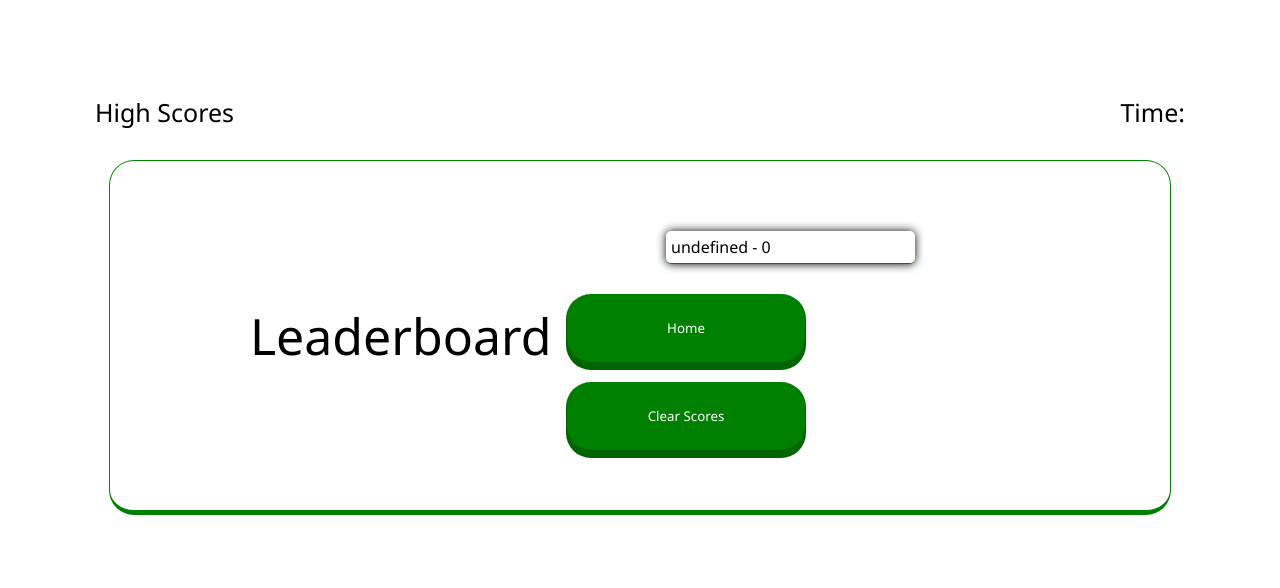
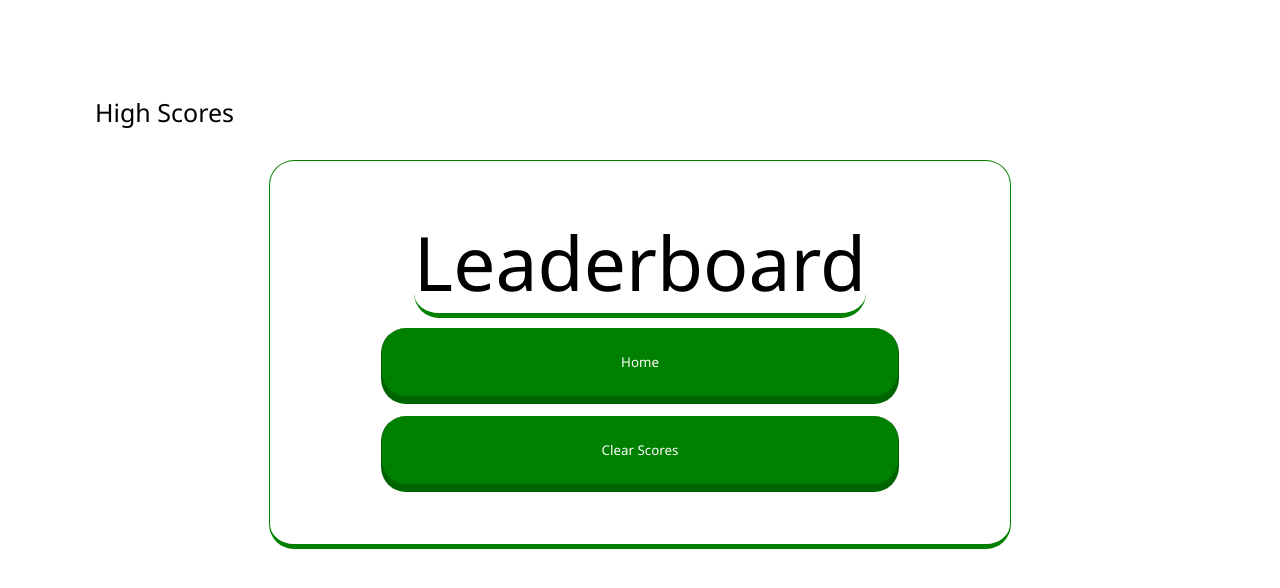
Before and after one commit to chrisrw300/javascript-quiz, a plain HTML site: page index.html in a window 1280 px wide. Both pictures are taken after a click on the link "High Scores". Drawn offline with Linux system fonts and the light colour scheme.

Commit message:
added more css and javascript

```diff
--- a/assets/css/style.css
+++ b/assets/css/style.css
@@ -2,6 +2,11 @@
     margin: 0;
     padding: 0;
     font-family: 'Segoe UI', Tahoma, Geneva, Verdana, sans-serif;
+}
+
+/*hide styles*/
+.hide {
+    display: none;
 }
 
 /*header styles*/
@@ -35,9 +40,9 @@
 #quiz-wrapper {
     display: flex;
     flex-wrap: wrap;
-    justify-content: center;
+    justify-content: space-around;
     align-items: center;
-    width: 75%;
+    width: 50%;
     background-color: white;
     padding: 50px;
     margin: 0 auto;
@@ -83,8 +88,9 @@ li {
     list-style: none;
 }
 
+/*answer button styles*/
 #answer-id {
-    margin: 0;
+    margin: 0 auto;
     width: 100%;
     background-color: green;
     border-radius: 25px;
@@ -92,6 +98,7 @@ li {
     border-bottom: none;
     border-left: thin solid darkgreen;
     border-right: thin solid darkgreen;
+    font-size: 20px;
     color: white;
     padding: 25px 75px;
     box-shadow: 0 8px 0 darkgreen;
@@ -103,6 +110,7 @@ li {
     box-shadow: 0 4px 0 darkgreen;
 }
 
+/*submit button styles*/
 #submit-id {
     margin: 0;
     width: 100%;
@@ -113,6 +121,7 @@ li {
     border-left: thin solid darkgreen;
     border-right: thin solid darkgreen;
     color: white;
+    font-size: 20px;
     padding: 25px 75px;
     box-shadow: 0 8px 0 darkgreen;
 }
@@ -123,6 +132,7 @@ li {
     box-shadow: 0 4px 0 darkgreen;
 }
 
+/*score id styles*/
 #score-id {
     font-size: 30px;
     margin-bottom: 50px;
@@ -131,7 +141,6 @@ li {
 
 #form-id {
     display: flex;
-    flex-wrap: wrap;
     justify-content: center;
     align-items: center;
     outline: none;
@@ -143,19 +152,30 @@ li {
     border-radius: 12px;
 }
 
-#final-hi-id {
+#final-score-id {
     width: 50%;
     margin: 20px auto;
-    border-bottom: thin solid green;
+    border-bottom: thick solid green;
 	color: black;
     border-radius: 5px;
     padding: 5px;
     box-shadow: 0 0 10px;
 }
 
-#home-bt-id {
-    margin: 10px 15px;
-    width: 50%;
+#leaderboard-header-id {
+    text-align: center;
+    font-size: 75px;
+    color: black;
+    margin: 0 auto;
+    display: block;
+    border-radius: 25px;
+    border-bottom: thick solid green;
+}
+
+/*button for going back to main page and clearing leaderboard*/
+#home-btn {
+    margin: 10px auto;
+    width: 100%;
     background-color: green;
     border-radius: 25px;
     border-top: none;
@@ -163,11 +183,11 @@ li {
     border-left: thin solid darkgreen;
     border-right: thin solid darkgreen;
     color: white;
-    padding: 25px 75px;
+    padding: 25px 100px;
     box-shadow: 0 8px 0 darkgreen;
 }
 
-#home-bt-id:hover {
+#home-btn:hover {
     transition: 0.3s;
     transform: translateY(5%);
     box-shadow: 0 4px 0 darkgreen;
--- a/assets/js/quiz.js
+++ b/assets/js/quiz.js
@@ -5,17 +5,18 @@ var startBtn = document.querySelector('#start-btn');      //start button
 var quizQuestionEl = document.querySelector('#question');
 var quizWrapper = document.querySelector('#quiz-wrapper');
 var quizDivEl = document.querySelector('#quiz');
-var createFormEl = document.createElement("form")
-var initialInputEl = document.createElement("input")
-var finalScoreButtonEl = document.createElement("button")
-var quizScoreEl = document.createElement("p")
-var finalScoreEl = document.createElement("ul")
-var goHomeButtonEl = document.createElement("button")
-var clearScoresEl = document.createElement("button")
-var currentQuestion = 0
-var points = 0;
+var createFormEl = document.createElement('form');
+var initialInputEl = document.createElement('input');
+var finalScoreButtonEl = document.createElement('button');
+var quizScoreEl = document.createElement('p');
+var finalScoreEl = document.createElement('ul');
+var goHomeButtonEl = document.createElement('button');
+var clearScoresEl = document.createElement('button');
+var currentQuestion = 0;
 var timeLeft = 60;
+var points = timeLeft;
 
+//array declaration
 var quizQuestionsArray = [
     {
         question: 'Commonly used data types do NOT include:',
@@ -44,7 +45,7 @@ var quizQuestionsArray = [
 
 ]
 
-var startQuiz = function () {
+function startQuiz() {
     var quests = quizQuestionsArray[currentQuestion].question;
     var currentAns = quizQuestionsArray[currentQuestion].choices;
     var ulEl = document.createElement("ul");
@@ -72,19 +73,18 @@ var startQuiz = function () {
     };
 
     if (quests === null) {
-        highScore()
+        highScore();
     }
 
-    quizDivEl.appendChild(ulEl)
+    quizDivEl.appendChild(ulEl);
 
-    quizQuestionEl.textContent = quests
+    quizQuestionEl.textContent = quests;
 
 };
 
 function buttonClick() {
     if (this.value === quizQuestionsArray[currentQuestion].answer.toString()) {
         currentQuestion++;
-        timeLeft = timeLeft - 0;
         startQuiz();
     } else {
         timeLeft = timeLeft - 10;
@@ -100,17 +100,22 @@ function countdownTimer() {
         if (timeLeft > 1) {
             timerEl.textContent = timeLeft + ' seconds left';
             timeLeft--;
-        } else if (timeLeft === 1) {
-            timerEl.textContent = timeLeft;
+
+        }
+        else if (quizQuestionsArray[currentQuestion].question === null) {
+
+
+            quizDivEl.innerHTML = '';
+            return highScore();
+        }
+        else if (timeLeft === 1) {
+            timerEl.textContent = timeLeft + ' second left';
             timeLeft--;
-        } else if (quizQuestionsArray[currentQuestion].question === null) {
+        }
+        else if (timeLeft === 0) {
             clearInterval(timeInterval);
-        } else if (timeLeft === 0) {
-            quizQuestionEl.textContent = 'Quiz Complete!';
-            quizDivEl.innerHTML = '';
-            clearInterval(timeInterval);
-            return highScore();
-        } else {
+        }
+         else {
             timerEl.textContent = '';
             clearInterval(timeInterval);
         }
@@ -118,71 +123,107 @@ function countdownTimer() {
 }
 
 
-var showQuestion = function (answerInd) {
+function showQuestion(answerInd) {
     if (quizQuestionsArray[currentQuestion].answer == answerInd) {
-        currentQuestion++
-        startQuiz()
+        currentQuestion++;
+        startQuiz();
     } else {
-        currentQuestion++
-        startQuiz()
+        currentQuestion++;
+        startQuiz();
     }
 
 }
 
-var highScore = function () {
+function highScore() {
 
+    quizQuestionEl.textContent = 'Quiz Complete!';
     quizScoreEl.textContent = "You scored " + points + " points!";
-    quizScoreEl.setAttribute("id", "score-id")
-    createFormEl.appendChild(initialInputEl)
+    quizScoreEl.setAttribute("id", "score-id");
+    createFormEl.appendChild(initialInputEl);
 
     finalScoreButtonEl.onclick = function () { finalScore(initialInputEl) };
-    finalScoreButtonEl.textContent = "Submit Your Score"
-    finalScoreButtonEl.setAttribute("id", "submit-id")
+    finalScoreButtonEl.textContent = "Submit Your Score";
+    finalScoreButtonEl.setAttribute("id", "submit-id");
 
     //sets attribute to initial input of high score set
-    initialInputEl.setAttribute("type", "text")
-    initialInputEl.setAttribute("placeholder", "Enter Initials")
-    initialInputEl.setAttribute("id", "form-id")
+    initialInputEl.setAttribute("type", "text");
+    initialInputEl.setAttribute("placeholder", "Enter Initials");
+    initialInputEl.setAttribute("id", "form-id");
 
     //adds to quiz div
+    quizDivEl.appendChild(quizQuestionEl)
     quizDivEl.appendChild(quizScoreEl)
     quizDivEl.appendChild(createFormEl)
     quizDivEl.appendChild(finalScoreButtonEl)
 
 }
 
-var finalScore = function (initialInputEl) {
+function finalScore(initialInputEl) {
     quizDivEl.innerHTML = ' ';
+    console.log(quizDivEl);
     var newScore = {
-        points: points,
+        points: timeLeft,
         name: initialInputEl.value
-    }
+    };
 
-    var scoresArray = JSON.parse(localStorage.getItem("highScores"))
-    if (scoresArray == null) {
-        scoresArray = []
-    }
+    var scoreArray = JSON.parse(localStorage.getItem("highScores"))
+    if (scoreArray == null) {
+        scoreArray = [];
+    };
 
-    scoresArray.push(newScore)
-    localStorage.setItem("highScores", JSON.stringify(scoresArray));
+    scoreArray.push(newScore);
+    localStorage.setItem("highScores", JSON.stringify(scoreArray));
     finalScoreEl.innerHTML = '';
-    for (var i = 0; i < scoresArray.length; i++) {
-        finalScoreEl.innerHTML += `<li id="final-hi-id">${scoresArray[i].name} - ${scoresArray[i].points}</li>`
-    }
 
-    quizQuestionEl.textContent = "Leaderboard";
-    goHomeButtonEl.textContent = "Home";
-    clearScoresEl.textContent = "Clear Scores";
-    goHomeButtonEl.setAttribute("id", "home-bt-id");
+    for (var i = 0; i < scoreArray.length; i++) {
+        finalScoreEl.innerHTML += `<li id="final-score-id">${scoreArray[i].name} - ${scoreArray[i].points}</li>`;
+    };
+
+    quizQuestionEl.innerHTML = '<div id="leaderboard-header-id">Leaderboard</div>';
+    //button to go home, sets attributes and id, onclick it reloads browser
+    goHomeButtonEl.textContent = 'Home';
+    goHomeButtonEl.setAttribute("id", "home-btn");
     goHomeButtonEl.setAttribute("onclick", "location.reload()");
-    clearScoresEl.setAttribute("id", "home-bt-id")
+    //button to clear scoreboard, set attributes and id, click clears local storage
+    clearScoresEl.textContent = 'Clear Scores';
+    clearScoresEl.setAttribute("id", "home-btn");
     clearScoresEl.setAttribute("onclick", "localStorage.clear()");
-    quizDivEl.appendChild(finalScoreEl)
-    quizDivEl.appendChild(goHomeButtonEl)
-    quizDivEl.appendChild(clearScoresEl)
+    //appends each element to the quiz div
+    quizDivEl.appendChild(finalScoreEl);
+    quizDivEl.appendChild(goHomeButtonEl);
+    quizDivEl.appendChild(clearScoresEl);
 };
+
+function scoreboardView() {
+    //hides start btn when accessing leaderboard from home
+    startBtn.setAttribute('class', 'hide');
+
+    //gets highscore
+    var scoreArray = JSON.parse(localStorage.getItem("highScores"))
+    if (scoreArray == null) {
+        scoreArray = [];
+    };
+
+    for (var i = 0; i < scoreArray.length; i++) {
+        finalScoreEl.innerHTML += `<li id="final-score-id">${scoreArray[i].name} - ${scoreArray[i].points}</li>`
+    };
+
+    quizQuestionEl.innerHTML = '<div id="leaderboard-header-id">Leaderboard</div>';
+    //button to go home, sets attributes and id, onclick it reloads browser
+    goHomeButtonEl.textContent = 'Home';
+    goHomeButtonEl.setAttribute("id", "home-btn");
+    goHomeButtonEl.setAttribute("onclick", "location.reload()");
+    //button to clear scoreboard, set attributes and id, click clears local storage
+    clearScoresEl.textContent = 'Clear Scores';
+    clearScoresEl.setAttribute("id", "home-btn");
+    clearScoresEl.setAttribute("onclick", "localStorage.clear()");
+    //appends each element to the quiz div
+    quizDivEl.appendChild(finalScoreEl);
+    quizDivEl.appendChild(goHomeButtonEl);
+    quizDivEl.appendChild(clearScoresEl);
+}
 
 //starts quiz
 startBtn.addEventListener("click", startQuiz);
 //takes to leaderboard
-scoreboard.addEventListener("click", finalScore);
+scoreboard.addEventListener("click", scoreboardView);
--- a/index.html
+++ b/index.html
@@ -14,7 +14,7 @@
             <!-- will navigate to highscore page -->
             <a href="#" id="highscore">High Scores</a>
             <!--span is for the counter to be put into-->
-            <p class="timer"> Time: <span id="seconds"></span></p>
+            <p class="timer"><span id="seconds"></span></p>
         </div>
     </header>
     <main>
```
